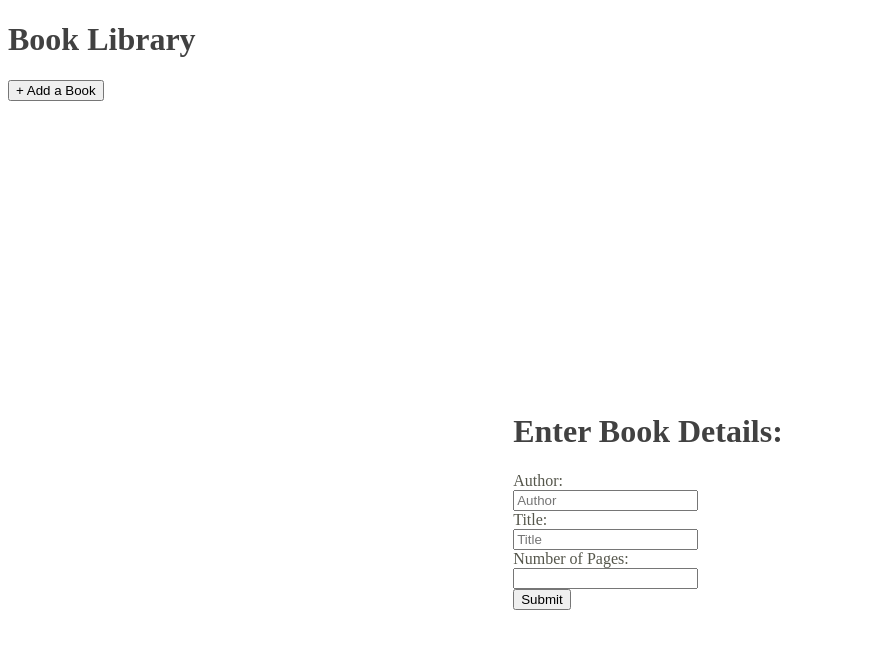
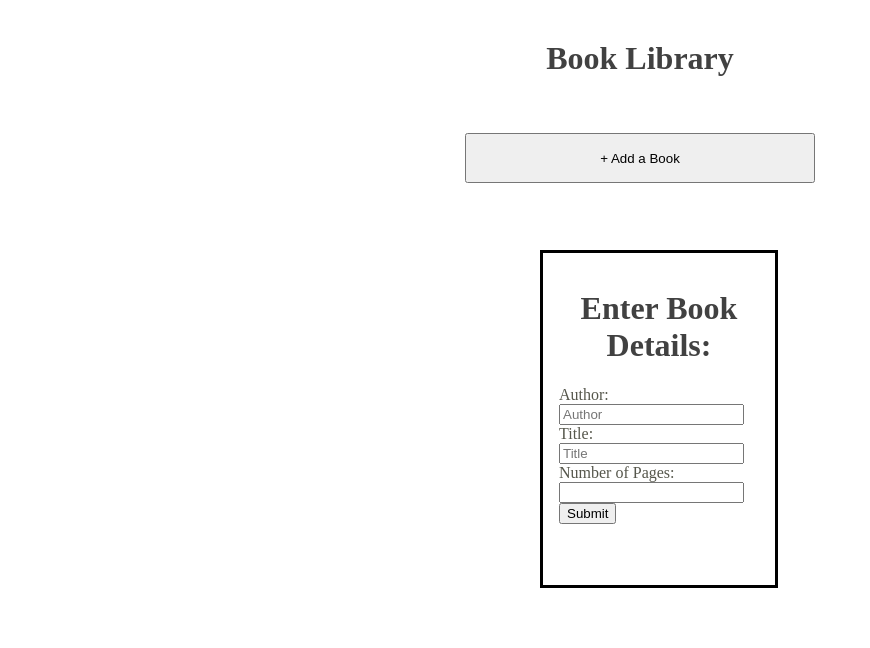
Before and after one commit to hysyb/BookLibrary, a plain HTML site: page index.html in a window 1280 px wide. Both pictures are taken after a click on the button "+ Add a Book". Shown: the whole page, without its empty margins (0-870 px from the left). Drawn offline with Linux system fonts and the light colour scheme.

Commit message:
fix modal functionality

```diff
--- a/index.html
+++ b/index.html
@@ -14,7 +14,7 @@
 
     <div class = 'addBookModal'>
         <div class = 'addBookModal-content'>
-            <form class = 'addBookModal-form'>
+            <form class = 'addBookModal-form' id = 'addBookModal-form'>
                 <h1 class = 'addBookModal-header'>Enter Book Details:</h1>
                 <label for="author">Author:</label><br>
                 <input type = 'text' id = 'author' name = 'author' placeholder="Author"><br>
@@ -23,9 +23,9 @@
                 <label for="pages">Number of Pages:</label><br>
                 <input type="number" name="pages" id="pages">
 
-
             </form>
             <button class="addBookModal-submit">Submit</button>
+
         </div>
     </div>
 
--- a/script.js
+++ b/script.js
@@ -2,16 +2,44 @@
 
 const addBookBtn = document.querySelector('.addBookBtn');
 const addBookModal = document.querySelector('.addBookModal');
+const addBookModalForm = document.querySelector('.addBookModal-form');
 const modalSubmit = document.querySelector('.addBookModal-submit');
+const bookGrid = document.querySelector('.bookGrid');
 
-
+class Book {
+    constructor(author,title,pages) {
+    this.author = author;
+    this.title = title;
+    this.pages = pages;
+    }
+}
 
 
 function openModal(){
     addBookModal.classList.add('active');
 }
 function closeModal(){
+    addToGrid();
     addBookModal.classList.remove('active');
 }
+function addToGrid(){
+    let newBook = new Book(addBookModalForm.author.value, addBookModalForm.title.value, addBookModalForm.pages.value);
+    let newBookCard = document.createElement('div');
+  /*  let newBookTitle = document.createElement('p');
+    let newBookAuthor = document.createElement('p');
+    let newBookPages = document.createElement('p');*/
+    newBookCard.classList.add('bookCard');
+    newBookCard.innerHTML =  '<p>Title = '+newBook.title+' </p><p>Author ='+newBook.Author+'</p><p>Pages = '+newBook.Pages+'</p>';
+   /* newBookTitle.innerText = "Title = " + newBook.title;
+    newBookAuthor.innerText = "Author = " + newBook.author;
+    newBookPages.innerText = "Pages = " + newBook.pages;
+    //newBookCard.innerText = "Title = " + newBook.title + "Author = " + newBook.author + "Pages = " + newBook.pages;
+    newBookCard.appendChild(newBookTitle);
+    newBookCard.appendChild(newBookAuthor);
+    newBookCard.appendChild(newBookPages);*/
+    bookGrid.appendChild(newBookCard);
+
+}
 addBookBtn.addEventListener('click', openModal);
+addBookModalForm.addEventListener('submit',closeModal)
 modalSubmit.addEventListener('click', closeModal);
--- a/style.css
+++ b/style.css
@@ -3,21 +3,53 @@
     margin 0;
 }
 body {
+    display: grid;
+    grid-template-areas: "t t t"
+                         "b b b"
+                         "g g g";
+    grid-template-columns: 1fr 1fr 1fr;
+    grid-template-rows: 100px 100px 1fr;
+    place-items: center;
+    justify-content: center;
     color : rgb(85,86,75);
 }
 h1 {
+    grid-area: t;
     color : rgb(65,65,65);
+    text-align: center;
 }
-
+.addBookBtn {
+    grid-area: b;
+    width: 350px;
+    height: 50px;
+}
 .addBookModal {
     display: none;
     position: fixed;
+    height: 300px;
+    width: 200px;
+    margin-left: -100px;
+    margin-top: -150px;
+    left: 50%;
+    top: 50%;
+
     z-index : 1;
-    height: 100%;
-    width: 100%;
+    padding: 1rem 1rem 1rem 1rem;
 }
 
 .active {
+    display: block;
+    place-items: center;
+    border: 3px solid black;
+    background-color: white;
+}
+.bookGrid {
+    grid-area: g;
     display: grid;
-    place-items: center;
+    grid-template-columns: 1fr 1fr 1fr;
 }
+.bookCard {
+    min-width: 300px;
+    margin: 1rem;
+    border: 2px solid grey;
+}
```
